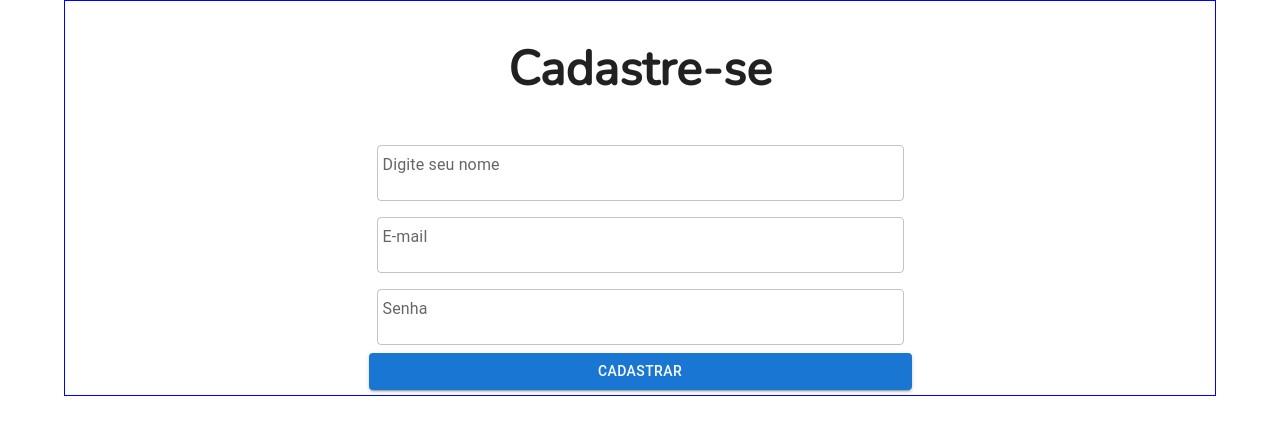
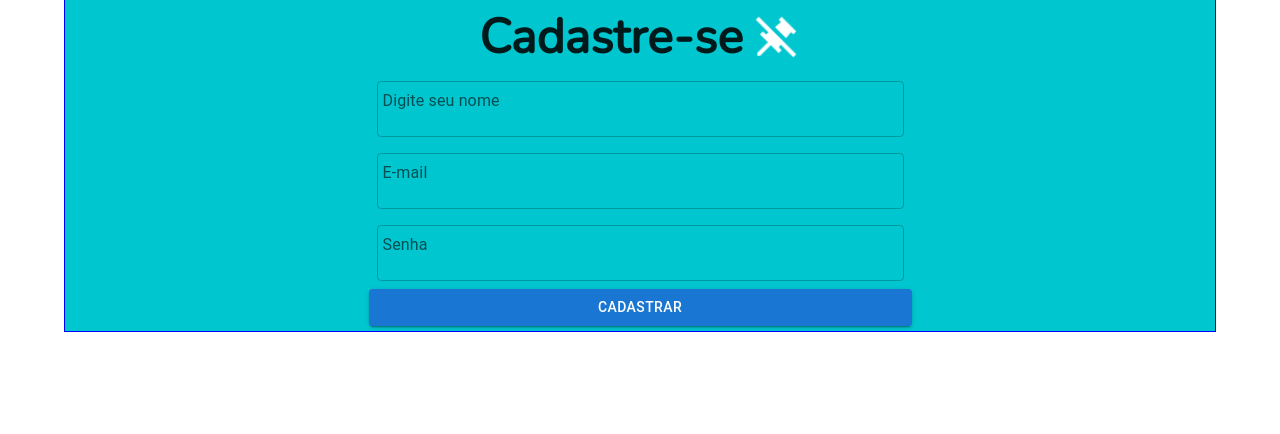
Before and after one commit to andrezitojava2017/tasks, a React (Create React App) app: page /cadastro in a window 1280 px wide. Shown: the top 434 px of the page. Built offline with nearby package versions, Linux system fonts and the light colour scheme.

Commit message:
update page cadastro

```diff
--- a/src/features/cadastro/cadastro.js
+++ b/src/features/cadastro/cadastro.js
@@ -1,18 +1,41 @@
-import { Button, Container, FormControl, Grid, TextField } from "@mui/material";
+import {
+  Button,
+  Container,
+  FormControl,
+  Grid,
+  Stack,
+  TextField,
+} from "@mui/material";
+import Tasks from "../../_assets/images/icons8-unpin-48.png";
 
 const Cadastro = () => {
   return (
-    <Container>
+    <Container sx={{ background: "#00C6CF" }}>
       <Grid container spacing={2}>
         <Grid item xs={3}></Grid>
         <Grid item xs={6}>
-          <h1>Cadastre-se</h1>
+          <Grid item>
+            <Stack
+              direction="row"
+              spacing={1}
+              alignItems="center"
+              justifyContent="center"
+            >
+              <h3>Cadastre-se</h3>
+              <img
+                src={Tasks}
+                alt="Tasks"
+                style={{ height: "50px", width: "50px" }}
+              />
+            </Stack>
+          </Grid>
+
           <FormControl fullWidth>
             <TextField
               id="nameUser"
               label="Digite seu nome"
               variant="outlined"
-              sx={{ padding: "8px" }}
+              sx={{ padding: "8px"}}
             />
 
             <TextField
```
